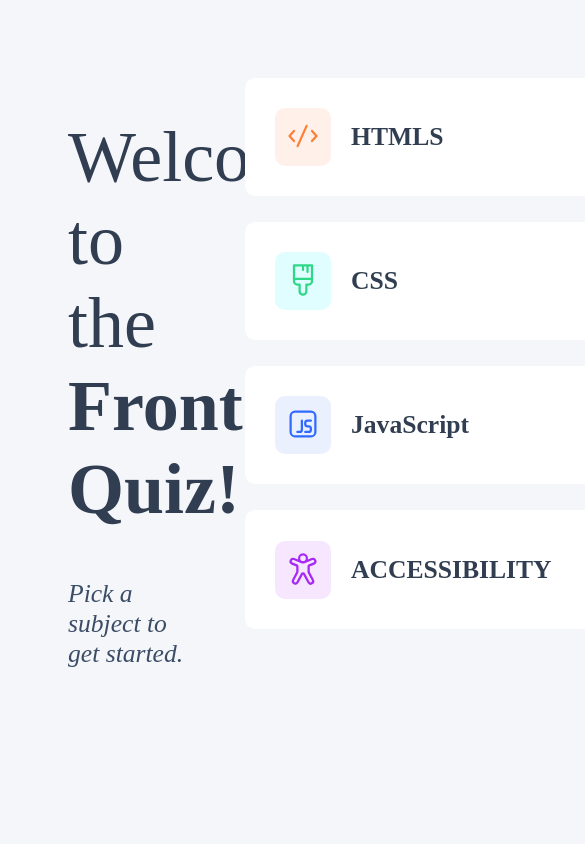
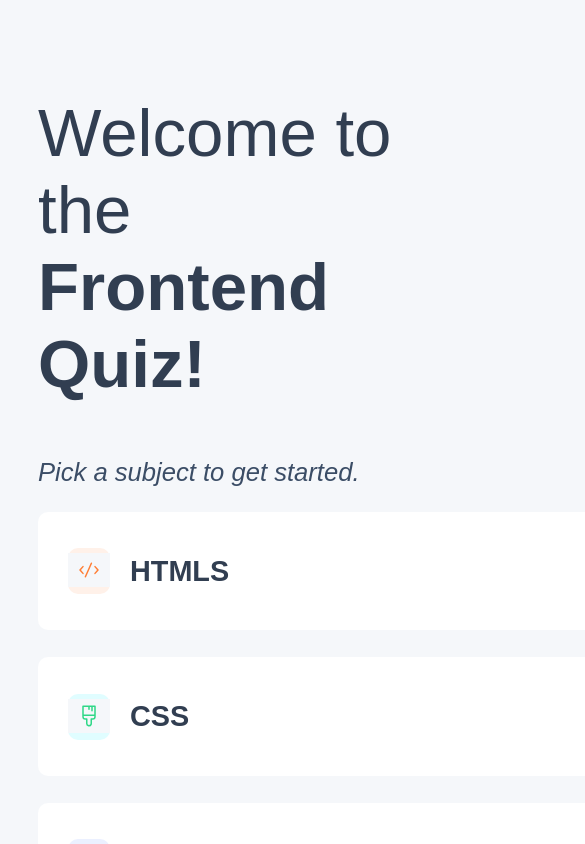
Before and after one commit to Oluwaz/Quiz-App, a React (Create React App) app: page / in a window 390 px wide. Shown: the top 844 px of the page, 585 px wide, since content can reach past the window. Built offline with nearby package versions, Linux system fonts and the light colour scheme.

Commit message:
Raw-HTML-QuestionPage

```diff
--- a/package.json
+++ b/package.json
@@ -3,6 +3,7 @@
   "version": "0.1.0",
   "private": true,
   "dependencies": {
+    "@fontsource/rubik": "^5.0.20",
     "@testing-library/jest-dom": "^5.17.0",
     "@testing-library/react": "^13.4.0",
     "@testing-library/user-event": "^13.5.0",
@@ -35,5 +36,8 @@
       "last 1 firefox version",
       "last 1 safari version"
     ]
+  },
+  "devDependencies": {
+    "tailwindcss": "^3.4.4"
   }
 }
--- a/public/index.html
+++ b/public/index.html
@@ -24,7 +24,7 @@
       work correctly both with client-side routing and a non-root public URL.
       Learn how to configure a non-root public URL by running `npm run build`.
     -->
-    <title>React App</title>
+    <title>QUIZ APP</title>
   </head>
   <body>
     <noscript>You need to enable JavaScript to run this app.</noscript>
--- /dev/null
+++ b/src/components/Question.css
@@ -0,0 +1,24 @@
+* {
+  background-color: hwb(220 96% 2%);
+}
+
+.container {
+    height: 90vh;
+    display: flex;
+    flex-direction: row;
+}
+
+.initial {
+    width: 50%;
+    background-color: blueviolet;
+}
+.answers-section {
+    width: 50%;
+    background-color: aqua;
+}
+.question-count {
+    background-color: bisque;
+}
+.question-text {
+    background-color: chartreuse;
+}
--- a/src/components/Question.jsx
+++ b/src/components/Question.jsx
@@ -1,24 +1,49 @@
 import { useLocation } from "react-router-dom";
-import data from '../starter-code/data.json';
+import { useState } from "react";
+import data from "../starter-code/data.json";
+import "./Question.css";
 
 function Question() {
-    const location = useLocation();
-    const {index} = location.state;
+  const location = useLocation();
+  const { index } = location.state;
 
-    const assessmentObj = data["quizzes"][index]
-    const questionObj = assessmentObj["questions"]
-    console.log(questionObj);
+  const assessmentObj = data["quizzes"][index];
+  const questionObj = assessmentObj["questions"];
+  const answerOdj = assessmentObj["options"];
+  const [currentQuestion, setCurrentQuestion] = useState(0);
 
-    return (
-        <div>
-            Look at me, I'm the questions
-            {index == 0 ? <div>This is HTML questions</div> : null}
-            <div>
-                <div>Question</div>
-                <div>Answers</div>
-            </div>
+  const [score, setScore] = useState(0);
+  const [showScore, setShowScore] = useState(false);
+  const [showxt, setText] = useState(false);
+
+
+  return (
+    <div className="container">
+      <div className="initial">
+        <div className="question-count">
+          <span>Question {currentQuestion + 1}</span> of {questionObj.length}
+          <div className="question-text">
+            {questionObj[currentQuestion].question}
+          </div>
         </div>
-    )
+        <div class="progress-container">
+          <div class="progress-bar">
+                ffffffffff
+          </div>
+        </div>
+      </div>
+
+        <div className="answers-section">
+            <ul>
+                <li>MOdem</li>
+                <li>Lan</li>
+                <li>Pasword</li>
+                <li>sdddd</li>
+            </ul>
+            <button id="nextQuestion">Next Question</button>
+        </div>
+    </div>
+  );
 }
 
 export default Question;
--- a/src/components/welcomepage/welcome.css
+++ b/src/components/welcomepage/welcome.css
@@ -1,28 +1,30 @@
+*{
+  background-image: url();
+}
 body {
-    background-color: #F4F6FA;
+  background-color: hwb(220 96% 2%);
+  font-family: sans-serif;
 }
-.Welcome{
+.Welcome {
   padding: 60px;
-
-    display: flex ;
-
+  display: flex;
 }
 
 .Initial {
   width: 50%;
 }
 
-.Initial h1{
+.Initial h1 {
   font-size: 4.5rem;
-    color: #313E51;
+  color: #313e51;
 }
-.Initial span{
+.Initial span {
   font-weight: 10;
 }
-.Initial p{
+.Initial p {
   font-size: 1.6rem;
   font-style: italic;
-    color: #3B4D66;
+  color: #3b4d66;
 }
 .column-container {
   display: flex;
@@ -30,12 +32,11 @@ body {
   align-items: center;
   gap: 1rem;
   text-decoration: none;
-
+  width: 50%;
 }
 .img-div {
   border-radius: 10px;
   align-items: center;
-  border: #e5e7eb;
   margin-left: 30px;
   margin-right: 20px;
   padding: 0;
@@ -46,10 +47,10 @@ body {
   padding-top: 10px;
   font-weight: bolder;
   padding-left: 50px;
-    color: #313E51;
+  color: #313e51;
 }
 .column-item {
-    width: 70vh;
+  width: 80vh;
   height: 14vh;
   border-radius: 10px;
   flex-direction: row;
@@ -59,21 +60,61 @@ body {
   justify-items: left;
   display: flex;
   border: #e5e7eb;
-
-    position: relative;
   transition: transform 0.3s ease-in-out;
-
 }
 
 .column-item:hover,
 .column-item:focus-within {
   transform: translateY(-10px);
 }
-  .column-item .img-out{
+.column-item .img-out {
   padding: 5px;
   align-items: left;
   margin-top: 5px;
-    width: 46px ;
+  width: 46px;
   height: 36px;
+}
+
+/* Tablet Responsive Styles */
+@media (max-width: 768px) {
+  .Welcome {
+    padding: 30px;
+    width: 100%;
+    flex-direction: column;
+    align-items: left;
+  }
+
+  .Initial {
+    width: 100%;
+    text-align: left;
+  }
+
+  .Initial h1 {
+    font-size: 4.2rem;
+  }
+
+  .column-container {
+    width: 100%;
+    flex-direction: row;
+    flex-wrap: wrap;
+    justify-content: center;
+    align-items: center;
+    gap: 1.7rem;
+  }
+
+  .column-item {
+    font-size: 1.8rem;
+    width: 75vh;
 
   }
+  .column-container a{
+    padding: 0;
+    align-items: center;
+    width: 100%;
+  }
+
+  .column-item .img-out {
+    width: 32px;
+    height: 24px;
+  }
+}
--- a/src/components/welcomepage/welcome.jsx
+++ b/src/components/welcomepage/welcome.jsx
@@ -6,12 +6,13 @@ import htmlicon1 from "../../starter-code/assets/images/icon-html.svg";
 import htmlicon2 from "../../starter-code/assets/images/icon-css.svg";
 import htmlicon3 from "../../starter-code/assets/images/icon-js.svg";
 import htmlicon4 from "../../starter-code/assets/images/icon-accessibility.svg";
+import background from "../../starter-code/assets/images/pattern-background-desktop-light.svg";
 
-import "./welcome.css";
+
 
 const Welcome = () => {
   return (
-    <div className="Welcome">
+    <section className="Welcome">
       <div className="Initial">
         <h1 className="initial-h1">
           <span id="own">Welcome to the </span> <br /> Frontend Quiz!
@@ -22,32 +23,38 @@ const Welcome = () => {
       <div className="column-container">
         <Link id="link" to="/questions" state={{ index: 0 }}>
           <div className="column-item">
-
-            <div style={{background: '#fff1e9'}} className="img-div"><img className="img-out" src={htmlicon1} /></div>
-
+            <div style={{ background: "#fff1e9" }} className="img-div">
+              <img className="img-out" src={htmlicon1} />
+            </div>
             HTMLS
           </div>
         </Link>
         <Link id="link" to="/questions" state={{ index: 1 }}>
           <div className="column-item">
-          <div style={{background: '#e0fdff'}}  className="img-div"><img className="img-out" src={htmlicon2} /></div>
+            <div style={{ background: "#e0fdff" }} className="img-div">
+              <img className="img-out" src={htmlicon2} />
+            </div>
             CSS
           </div>
         </Link>
         <Link id="link" to="/questions" state={{ index: 2 }}>
           <div className="column-item">
-          <div style={{background: '#ebf0ff'}}  className="img-div"><img className="img-out" src={htmlicon3} /></div>
+            <div style={{ background: "#ebf0ff" }} className="img-div">
+              <img className="img-out" src={htmlicon3} />
+            </div>
             JavaScript
           </div>
         </Link>
         <Link id="link" to="/questions" state={{ index: 3 }}>
           <div className="column-item">
-          <div style={{background: '#f6e7ff'}}  className="img-div"><img className="img-out" src={htmlicon4} /></div>
+            <div style={{ background: "#f6e7ff" }} className="img-div">
+              <img className="img-out" src={htmlicon4} />
+            </div>
             ACCESSIBILITY
           </div>
         </Link>
       </div>
-    </div>
+    </section>
   );
 };
 
--- /dev/null
+++ b/src/index.css
@@ -0,0 +1,3 @@
+@tailwind base;
+@tailwind components;
+@tailwind utilities;
```
Also changed, not shown: tailwind.config.js (added, +10 -0 lines), 1 other file (tests, documents, lock files or other folders). Lines whose indentation alone changed are shown as unchanged.
